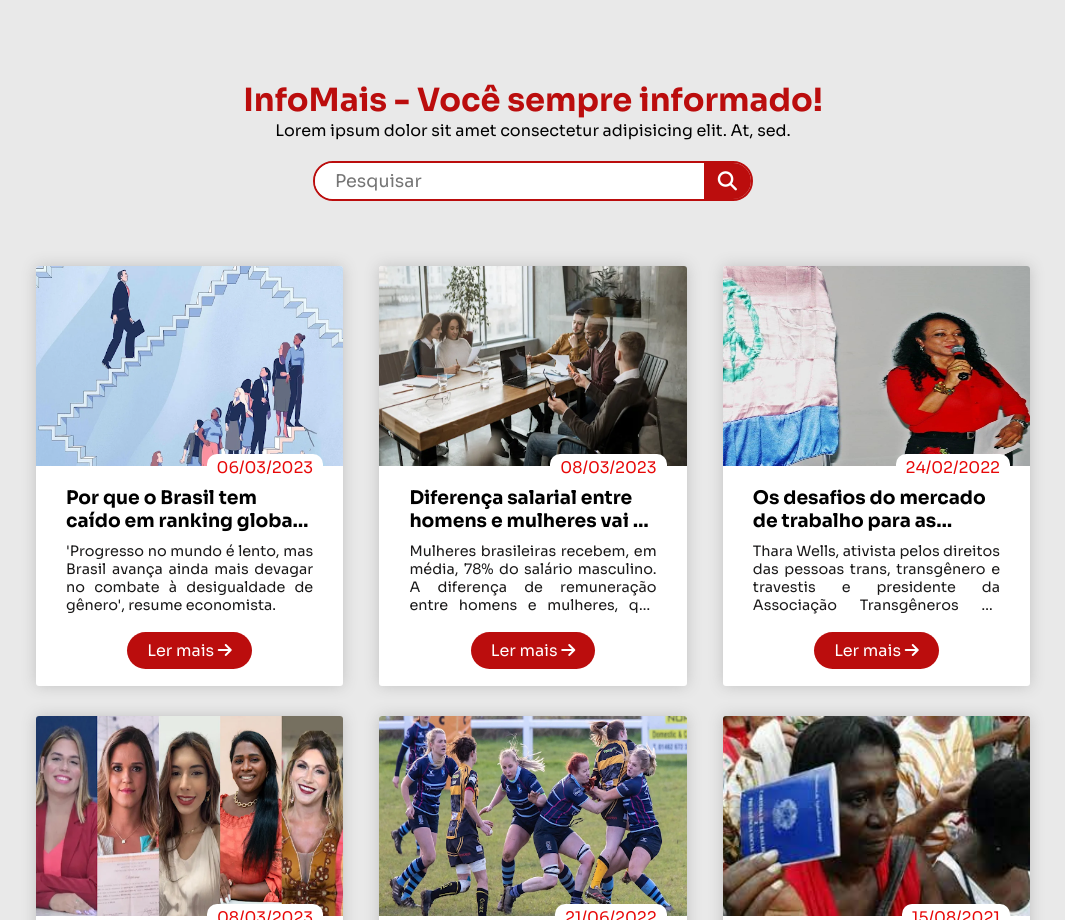
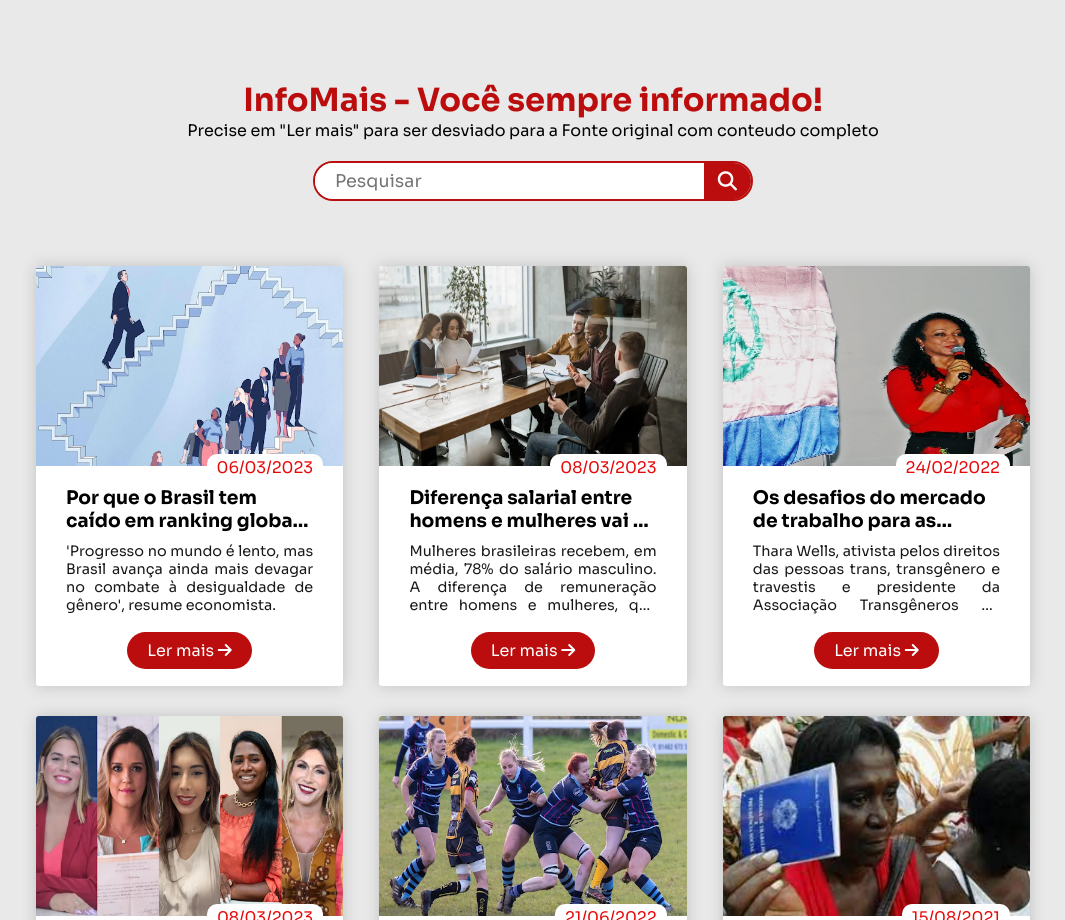
Before and after one commit to Lorsuz/MFT, a plain HTML site: page index.html in a window 1280 px wide. Shown: the part 820-1740 px from the top of the page, without its empty margins (107-1172 px from the left). Drawn offline with Linux system fonts and the light colour scheme.

Commit message:
descriçao de info

```diff
--- a/index.html
+++ b/index.html
@@ -111,7 +111,7 @@
 		<section class="news" id="news">
 			<div class="header-section">
 				<h1>InfoMais - Você sempre informado!</h1>
-				<p>Lorem ipsum dolor sit amet consectetur adipisicing elit. At, sed.</p>
+				<p>Precise em "Ler mais" para ser desviado para a Fonte original com conteudo completo</p>
 				<div class="search-box">
 					<input type="text" placeholder="Pesquisar">
 					<button type="submit"><i class="fa-solid fa-magnifying-glass"></i></button>
```
